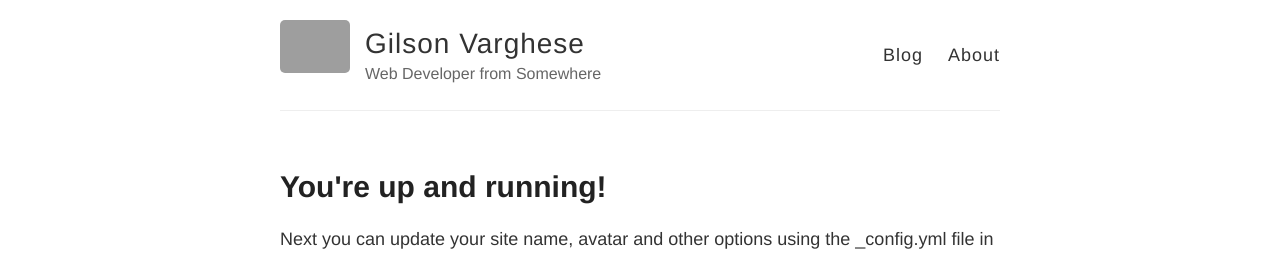
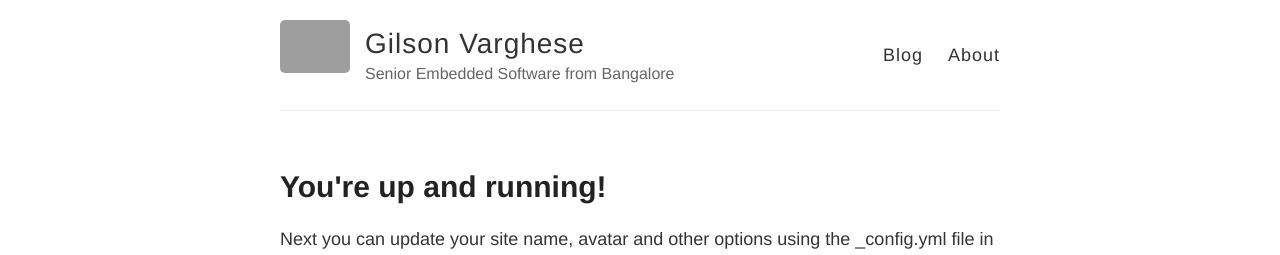
Before and after one commit to gilson27/gilson27.github.io, a Jekyll site: the page built from _posts/2014-3-3-Hello-World.md, in a window 1280 px wide. Shown: the top 255 px of the page. Built offline with Jekyll 4.4.1, drawn with Linux system fonts in a browser that asks for light colours; grey boxes are pictures that could not be loaded.

Commit message:
Modified template

```diff
--- a/_config.yml
+++ b/_config.yml
@@ -6,7 +6,7 @@
 name: Gilson Varghese
 
 # Short bio or description (displayed in the header)
-description: Web Developer from Somewhere
+description: Senior Embedded Software from Bangalore
 
 # URL of your avatar or profile pic (you could use your GitHub profile pic)
 avatar: https://raw.githubusercontent.com/barryclark/jekyll-now/master/images/jekyll-logo.png
```
